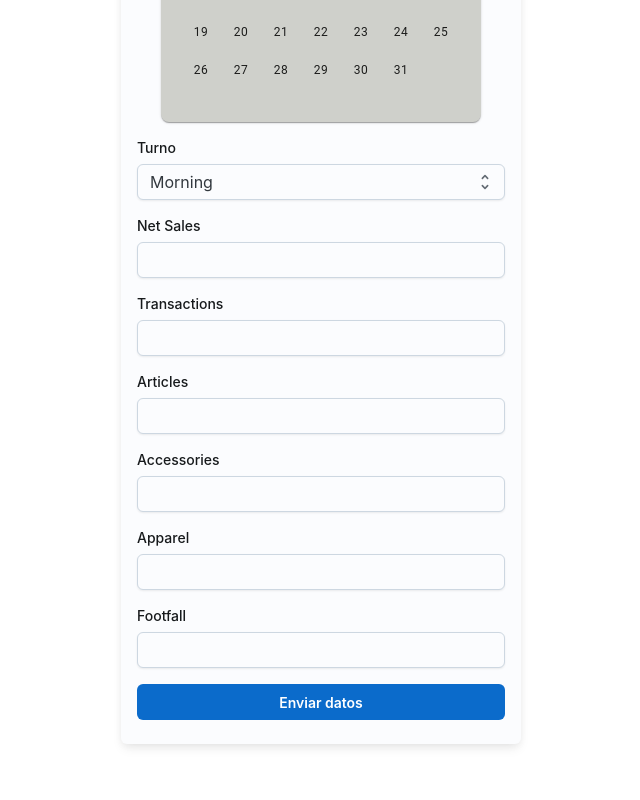
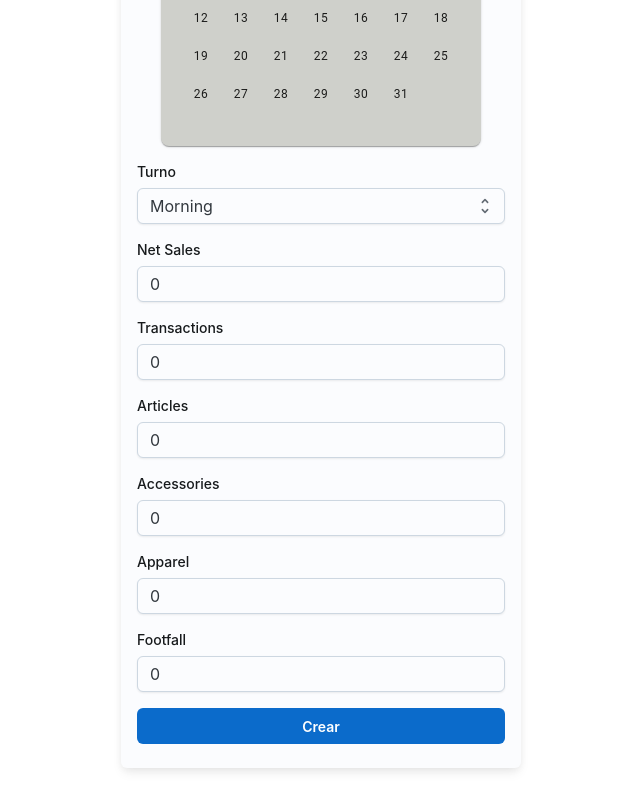
Before and after one commit to naiomi25/Retail-management-frontend, a React (Vite) app: page /entries in a window 1280 px wide. Shown: the part 381-1181 px from the top of the page, without its empty margins (319-959 px from the left). Before the commit the page ends 1157 px from the top, so only its background shows below. Built offline with nearby package versions, Linux system fonts and the light colour scheme.

Commit message:
formulario y crear entradas listo

```diff
--- a/src/api/client.js
+++ b/src/api/client.js
@@ -20,4 +20,5 @@ import { API_URL } from "./config";
   }
 
   return response.json();
+
 }
--- /dev/null
+++ b/src/components/Form.jsx
@@ -0,0 +1,167 @@
+import React, { useState } from 'react';
+import { CalendarOnly } from './calendar';
+import Stack from '@mui/joy/Stack';
+import Typography from '@mui/joy/Typography';
+import FormControl from '@mui/joy/FormControl';
+import FormLabel from '@mui/joy/FormLabel';
+import Input from '@mui/joy/Input';
+import Select from '@mui/joy/Select';
+import Option from '@mui/joy/Option';
+import Button from '@mui/joy/Button';
+
+// import dayjs from 'dayjs';
+// import { useState } from 'react';
+import { CssVarsProvider, } from '@mui/joy/styles';
+import Sheet from "@mui/joy/Sheet";
+import CssBaseline from "@mui/joy/CssBaseline";
+
+
+
+export const EntryForm = ({initialData,onSubmit} ) => {
+
+const [form, setForm] = useState({
+  date: initialData?.date || '',
+  shift:initialData?.shift || 'Morning',
+  net_sales:initialData?.net_sales || 0,
+  transactions:initialData?.transactions || 0,
+  articles: initialData?.articles || 0,
+  accessories: initialData?.accessories || 0,
+  apparel: initialData?.apparel || 0,
+  footfall: initialData?.footfall || 0
+})
+
+
+const handleSubmit = async(e) =>{
+    e.preventDefault()
+    const success = await onSubmit(form);
+      if (success && !initialData) {
+     setForm({
+        date: "",
+        shift: "Morning",
+        net_sales: 0,
+        transactions: 0,
+        articles: 0,
+        accessories: 0,
+        apparel: 0,
+        footfall: 0,
+      });
+  }
+};
+
+
+    return (
+   <form onSubmit={handleSubmit}>
+      <CssVarsProvider>
+        <CssBaseline />
+        <Sheet
+          sx={{
+            width: 400,
+            mx: "auto",
+            my: 4,
+            py: 3,
+            px: 2,
+            display: "flex",
+            flexDirection: "column",
+            gap: 2,
+            borderRadius: "sm",
+            boxShadow: "md",
+          }}
+        >
+          <Typography level="h5" component="h2">
+             {initialData ? "Editar Entrada" : "Nueva Entrada"}
+
+          </Typography>
+
+          <Stack spacing={2}>
+            <FormControl>
+              <FormLabel>Fecha</FormLabel>
+              <CalendarOnly
+                value={form.date}
+                onChange={(date) => setForm({ ...form, date })}
+              />
+            </FormControl>
+
+            <FormControl>
+              <FormLabel>Turno</FormLabel>
+              <Select
+                value={form.shift}
+                onChange={(e, value) => setForm({ ...form, shift: value })}
+              >
+                <Option value="Morning">Morning</Option>
+                <Option value="Evening">Evening</Option>
+              </Select>
+            </FormControl>
+
+            <FormControl>
+              <FormLabel>Net Sales</FormLabel>
+              <Input
+                type="number"
+                value={form.net_sales}
+                onChange={(e) =>
+                  setForm({ ...form, net_sales: Number(e.target.value) })
+                }
+              />
+            </FormControl>
+
+            <FormControl>
+              <FormLabel>Transactions</FormLabel>
+              <Input
+                type="number"
+                value={form.transactions}
+                onChange={(e) =>
+                  setForm({ ...form, transactions: Number(e.target.value) })
+                }
+              />
+            </FormControl>
+
+            <FormControl>
+              <FormLabel>Articles</FormLabel>
+              <Input
+                type="number"
+                value={form.articles}
+                onChange={(e) =>
+                  setForm({ ...form, articles: Number(e.target.value) })
+                }
+              />
+            </FormControl>
+
+            <FormControl>
+              <FormLabel>Accessories</FormLabel>
+              <Input
+                type="number"
+                value={form.accessories}
+                onChange={(e) =>
+                  setForm({ ...form, accessories: Number(e.target.value) })
+                }
+              />
+            </FormControl>
+
+            <FormControl>
+              <FormLabel>Apparel</FormLabel>
+              <Input
+                type="number"
+                value={form.apparel}
+                onChange={(e) =>
+                  setForm({ ...form, apparel: Number(e.target.value) })
+                }
+              />
+            </FormControl>
+
+            <FormControl>
+              <FormLabel>Footfall</FormLabel>
+              <Input
+                type="number"
+                value={form.footfall}
+                onChange={(e) =>
+                  setForm({ ...form, footfall: Number(e.target.value) })
+                }
+              />
+            </FormControl>
+          </Stack>
+
+          <Button type="submit">{initialData ? "Actualizar" : "Crear"}</Button>
+        </Sheet>
+      </CssVarsProvider>
+    </form>
+  );
+};
--- a/src/components/FormInput.jsx
+++ /dev/null
@@ -1,93 +0,0 @@
-import * as React from 'react';
-import { CalendarOnly } from './calendar';
-import Stack from '@mui/joy/Stack';
-import Typography from '@mui/joy/Typography';
-import FormControl from '@mui/joy/FormControl';
-import FormLabel from '@mui/joy/FormLabel';
-import Input from '@mui/joy/Input';
-import Select from '@mui/joy/Select';
-import Option from '@mui/joy/Option';
-import Button from '@mui/joy/Button';
-
-// import dayjs from 'dayjs';
-// import { useState } from 'react';
-import { CssVarsProvider, } from '@mui/joy/styles';
-import Sheet from "@mui/joy/Sheet";
-import CssBaseline from "@mui/joy/CssBaseline";
-
-
-
-export const EntryForm = ({ }) => {
-
-
-    return (
-        <form onSubmit={(e) => {
-      e.preventDefault();
-      onSubmit(formData); }}>
-
-        <CssVarsProvider>
-            <CssBaseline />
-            <Sheet
-                sx={{
-                    width: 400,
-                    mx: 'auto',
-                    my: 4,
-                    py: 3,
-                    px: 2,
-                    display: 'flex',
-                    flexDirection: 'column',
-                    gap: 2,
-                    borderRadius: 'sm',
-                    boxShadow: 'md',
-                }}
-            >
-                <Typography level="h5" component="h2">
-
-                </Typography>
-                <Stack spacing={2}>
-                    <FormControl>
-
-                    <FormLabel>Fecha</FormLabel>
-
-                    <CalendarOnly />
-
-                    </FormControl>
-
-                    <FormControl>
-                        <FormLabel>Turno</FormLabel>
-                        <Select defaultValue="Morning">
-                            <Option value="Morning">Morning</Option>
-                            <Option value="Evening">Evening</Option>
-                        </Select>
-                    </FormControl>
-                    <FormControl>
-                        <FormLabel>Net Sales</FormLabel>
-                        <Input type="number" />
-                    </FormControl>
-                    <FormControl>
-                        <FormLabel>Transactions</FormLabel>
-                        <Input type="number" />
-                    </FormControl>
-                    <FormControl>
-                        <FormLabel>Articles</FormLabel>
-                        <Input type="number" />
-                    </FormControl>
-                    <FormControl>
-                        <FormLabel>Accessories</FormLabel>
-                        <Input type="number" />
-                    </FormControl>
-                    <FormControl>
-                        <FormLabel>Apparel</FormLabel>
-                        <Input type="number" />
-                    </FormControl>
-                    <FormControl>
-                        <FormLabel>Footfall</FormLabel>
-                        <Input type="number" />
-                    </FormControl>
-                </Stack>
-                 <Button type="submit">Enviar datos</Button>
-            </Sheet>
-        </CssVarsProvider >
-        </form>
-    );
-};
--- a/src/pages/CreateEntry.jsx
+++ b/src/pages/CreateEntry.jsx
@@ -1,13 +1,34 @@
-import { EntryForm } from "../components/FormInput";
+import { useState } from "react";
+import { EntryForm } from "../components/Form";
+import { apiUser } from "../api/client";
 
 export const CreateEntry = () =>{
 
+  const [message,setMessage] = useState('')
+
+const handleEntry =async(formData) =>{
+  try {
+    const data = await apiUser("/entries/create", {
+      method: "POST",
+      body: formData,
+    });
+
+    console.log("Entrada creada:", data);
+    setMessage('Datos enviados correctamente')
+    return true
+  } catch (error) {
+    console.error(error.message);
+    return false
+  }
+};
+
 return(
 
- <div>
-      <h1>Mis Entradas</h1>
-      <EntryForm />
-    </div>
+  <div>
+      <h1>Nueva entrada</h1>
+      <EntryForm onSubmit={handleEntry} />
+      {message && <p>{message}</p>}
+  </div>
   );
 
 
```
Also changed, not shown: src/components/AnalyticsCard.jsx (deleted), src/components/EntryCard.jsx (deleted), 2 other files (tests, documents, lock files or other folders).
